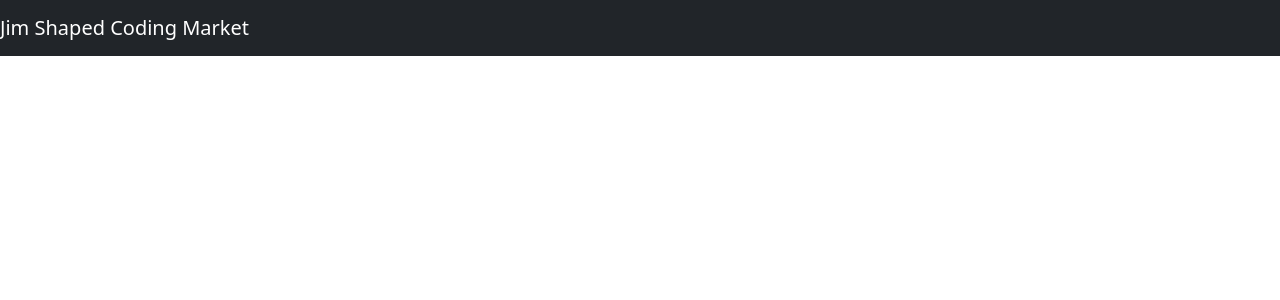
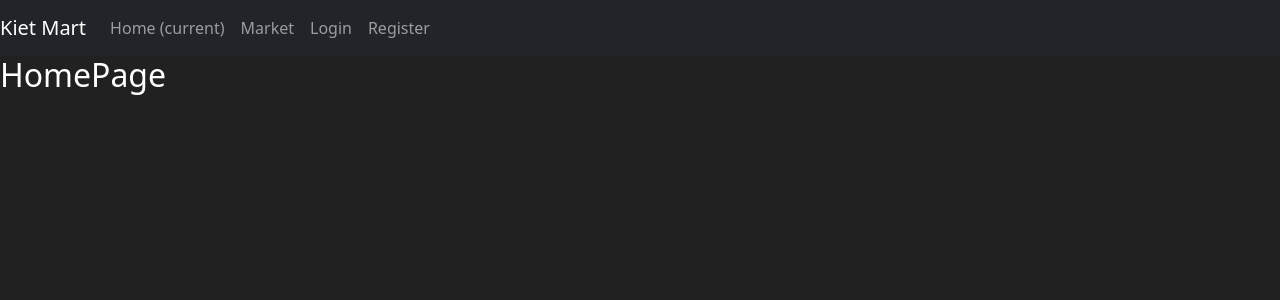
Before and after one commit to Mr-Sunglasses/market-app, a Flask app: page / in a window 1280 px wide. Shown: the top 300 px of the page. Run offline with Flask 2, Linux system fonts and the light colour scheme.

Commit message:
web html template

```diff
--- a/templates/index.html
+++ b/templates/index.html
@@ -15,13 +15,41 @@
 <body>
 
     <nav class="navbar navbar-expand-md navbar-dark bg-dark">
-        <a class="navbar-brand" href="#">Jim Shaped Coding Market</a>
+        <a class="navbar-brand" href="#">Kiet Mart</a>
         <button class="navbar-toggler" type="button" data-toggle="collapse" data-target="#navbarNav">
           <span class="navbar-toggler-icon"></span>
         </button>
         <div class="collapse navbar-collapse" id="navbarNav">
+            <ul class="navbar-nav mr-auto">
+                <li class="nav-item active">
+                    <a class="nav-link" href="#">Home <span class="sr-only">(current)</span></a>
+                </li>
+                <li class="nav-item">
+                    <a class="nav-link" href="#">Market</a>
+                </li>
+            </ul>
+            <ul class="navbar-nav">
+                <li class="nav-item">
+                    <a class="nav-link" href="#">Login</a>
+                </li>
+                <li class="nav-item">
+                    <a class="nav-link" href="#">Register</a>
+                </li>
+            </ul>
         </div>
       </nav>
 
+      <h2>HomePage</h2>
+
 </body>
+<style>
+    body{
+
+        background-color : #212121;
+        color: white;
+
+
+    }
+
+</style>
 </html>
```
Also changed, not shown: model.py (added).
